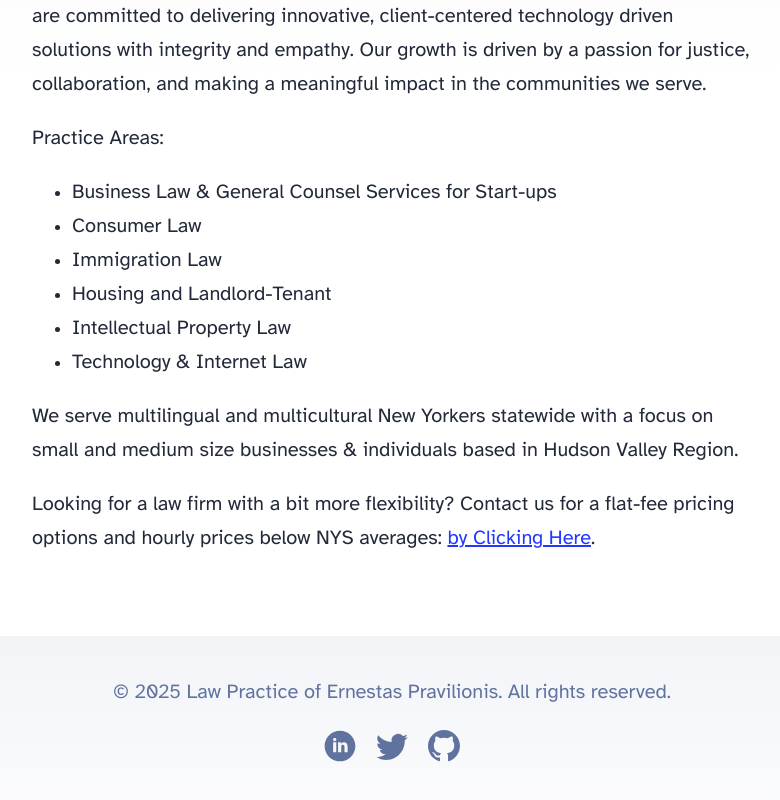
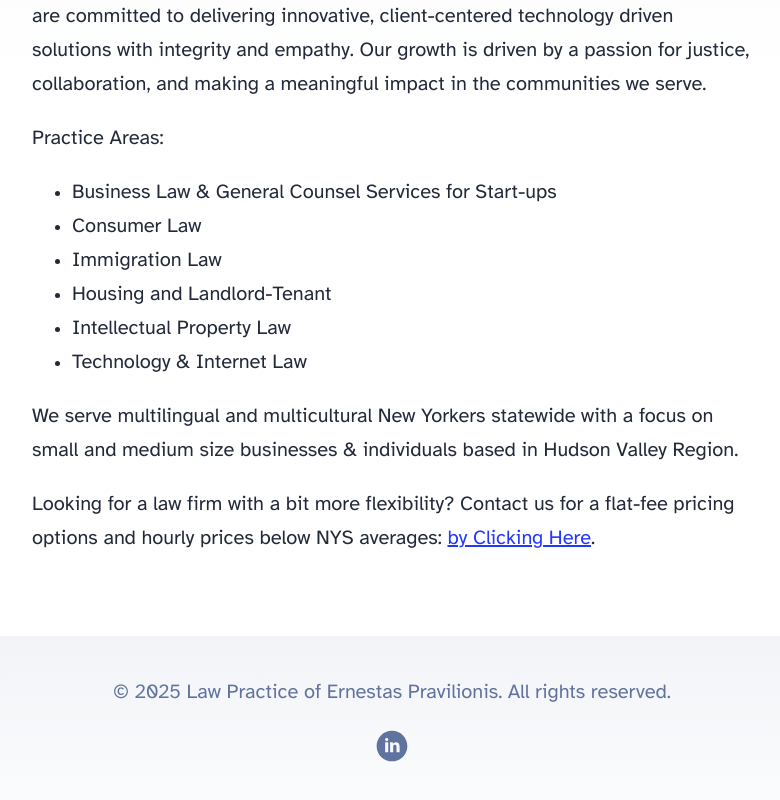
Before and after one commit to epravilionis/epra-website, an Astro site: page / in a window 1280 px wide. Shown: the part 512-1312 px from the top of the page, without its empty margins (248-1028 px from the left). Built offline with nearby package versions, Linux system fonts and the light colour scheme; Astro itself is replaced by a stand-in of ours.

Commit message:
Update Footer.astro

```diff
--- a/src/components/Footer.astro
+++ b/src/components/Footer.astro
@@ -13,24 +13,6 @@ const today = new Date();
 				fill="currentColor"
 				d="M10 .4C4.698.4.4 4.698.4 10s4.298 9.6 9.6 9.6s9.6-4.298 9.6-9.6S15.302.4 10 .4M7.65 13.979H5.706V7.723H7.65zm-.984-7.024c-.614 0-1.011-.435-1.011-.973c0-.549.409-.971 1.036-.971s1.011.422 1.023.971c0 .538-.396.973-1.048.973m8.084 7.024h-1.944v-3.467c0-.807-.282-1.355-.985-1.355c-.537 0-.856.371-.997.728c-.052.127-.065.307-.065.486v3.607H8.814v-4.26c0-.781-.025-1.434-.051-1.996h1.689l.089.869h.039c.256-.408.883-1.01 1.932-1.01c1.279 0 2.238.857 2.238 2.699z"/>
 				</svg>
-		</a>
-		<a href="https://twitter.com/astrodotbuild" target="_blank">
-			<span class="sr-only">Follow Astro on Twitter</span>
-			<svg viewBox="0 0 16 16" aria-hidden="true" width="32" height="32" astro-icon="social/linkedin"
-				><path
-					fill="currentColor"
-					d="M5.026 15c6.038 0 9.341-5.003 9.341-9.334 0-.14 0-.282-.006-.422A6.685 6.685 0 0 0 16 3.542a6.658 6.658 0 0 1-1.889.518 3.301 3.301 0 0 0 1.447-1.817 6.533 6.533 0 0 1-2.087.793A3.286 3.286 0 0 0 7.875 6.03a9.325 9.325 0 0 1-6.767-3.429 3.289 3.289 0 0 0 1.018 4.382A3.323 3.323 0 0 1 .64 6.575v.045a3.288 3.288 0 0 0 2.632 3.218 3.203 3.203 0 0 1-.865.115 3.23 3.23 0 0 1-.614-.057 3.283 3.283 0 0 0 3.067 2.277A6.588 6.588 0 0 1 .78 13.58a6.32 6.32 0 0 1-.78-.045A9.344 9.344 0 0 0 5.026 15z"
-				></path></svg
-			>
-		</a>
-		<a href="https://github.com/withastro/astro" target="_blank">
-			<span class="sr-only">Go to Astro's GitHub repo</span>
-			<svg viewBox="0 0 16 16" aria-hidden="true" width="32" height="32" astro-icon="social/github"
-				><path
-					fill="currentColor"
-					d="M8 0C3.58 0 0 3.58 0 8c0 3.54 2.29 6.53 5.47 7.59.4.07.55-.17.55-.38 0-.19-.01-.82-.01-1.49-2.01.37-2.53-.49-2.69-.94-.09-.23-.48-.94-.82-1.13-.28-.15-.68-.52-.01-.53.63-.01 1.08.58 1.23.82.72 1.21 1.87.87 2.33.66.07-.52.28-.87.51-1.07-1.78-.2-3.64-.89-3.64-3.95 0-.87.31-1.59.82-2.15-.08-.2-.36-1.02.08-2.12 0 0 .67-.21 2.2.82.64-.18 1.32-.27 2-.27.68 0 1.36.09 2 .27 1.53-1.04 2.2-.82 2.2-.82.44 1.1.16 1.92.08 2.12.51.56.82 1.27.82 2.15 0 3.07-1.87 3.75-3.65 3.95.29.25.54.73.54 1.48 0 1.07-.01 1.93-.01 2.2 0 .21.15.46.55.38A8.012 8.012 0 0 0 16 8c0-4.42-3.58-8-8-8z"
-				></path></svg
-			>
 		</a>
 	</div>
 </footer>
```
